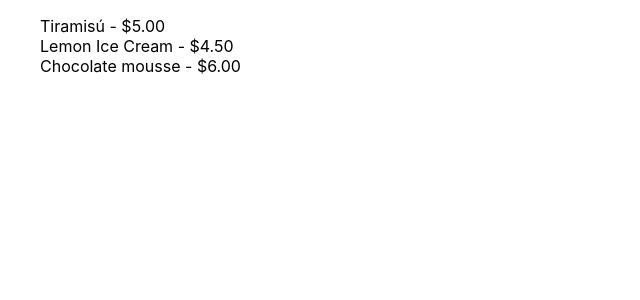
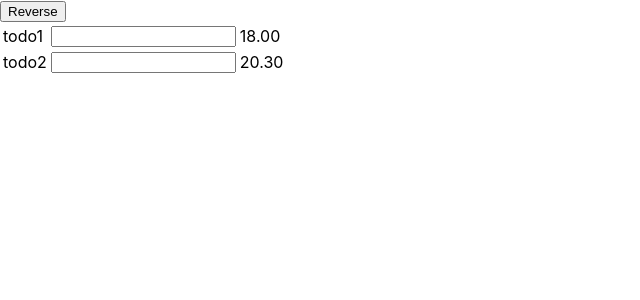
Before and after one commit to MauLight/advanced-react-exercises, a React (Create React App) app: page / in a window 1280 px wide. Shown: the top 300 px of the page, without its empty margins (0-640 px from the left). Built offline with nearby package versions, Linux system fonts and the light colour scheme.

Commit message:
todo list added

```diff
--- a/src/App.css
+++ b/src/App.css
@@ -1,5 +1,4 @@
-
 
 .listItem {
-  list-style: none;
+  list-style: none !important;
 }
--- a/src/App.js
+++ b/src/App.js
@@ -1,22 +1,37 @@
 import logo from './logo.svg';
 import './App.css';
 import { topDesserts } from './objects';
+import { useState } from 'react';
+import { ToDo } from './components/todo';
 
 function App() {
 
-  const listItems = topDesserts.map(dessert => {
-    const itemText = `${dessert.title} - ${dessert.price}`;
-    return (
-      <li className="listItem">{itemText}</li>
-    );
+  const [todos, setTodos] = useState([{
+    id: 'todo1',
+    createdAt: '18.00'
+  }, {
+    id: 'todo2',
+    createdAt: '20.30'
+  }]);
 
-  });
+  console.log(todos[0].createdAt);
+
+  const reverseOrder = () => {
+    setTodos([...todos].reverse());
+  }
 
   return (
     <div className="App">
-      <ul>
-        {listItems}
-      </ul>
+      <button onClick={reverseOrder}>Reverse</button>
+      <table>
+        <tbody>
+          {
+            todos.map((todo, index) => (
+              <ToDo id={todo.id} createdAt={todo.createdAt} />
+            ))
+          }
+        </tbody>
+      </table>
     </div>
   );
 }
--- /dev/null
+++ b/src/components/todo.jsx
@@ -0,0 +1,17 @@
+import React from "react";
+
+export const ToDo = props => {
+    return (
+        <tr>
+            <td>
+                <label>{props.id}</label>
+            </td>
+            <td>
+                <input />
+            </td>
+            <td>
+                <label>{props.createdAt}</label>
+            </td>
+        </tr>
+    )
+}
```
